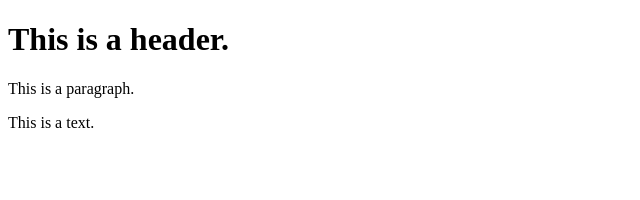
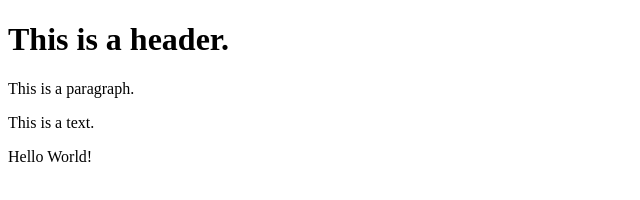
Before and after one commit to alexmuniznina/git-test, a website: page index.html in a window 1280 px wide. Shown: the whole page, without its empty margins (0-640 px from the left). Drawn offline with Linux system fonts and the light colour scheme.

Commit message:
Using NPM

```diff
--- a/index.html
+++ b/index.html
@@ -10,5 +10,6 @@
     <h1>This is a header.</h1>
     <p>This is a paragraph.</p>
     <p>This is a text.</p>
+    <p>Hello World!</p>
 </body>
 </html>
```
Also changed, not shown: package.json (added, +24 -0 lines), 2 other files.
